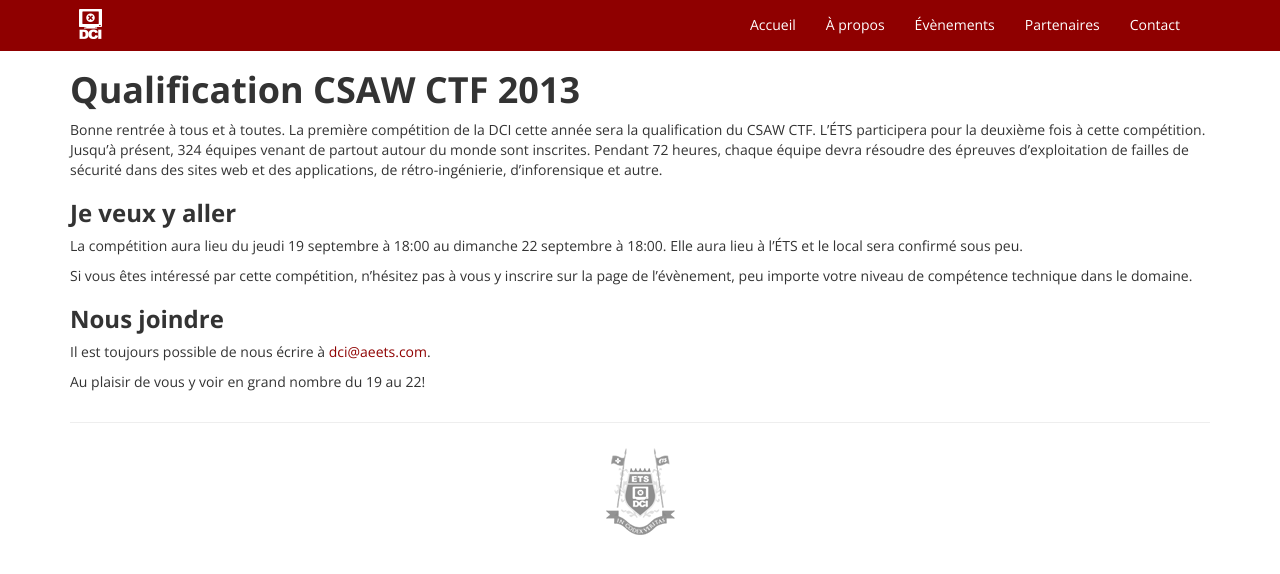
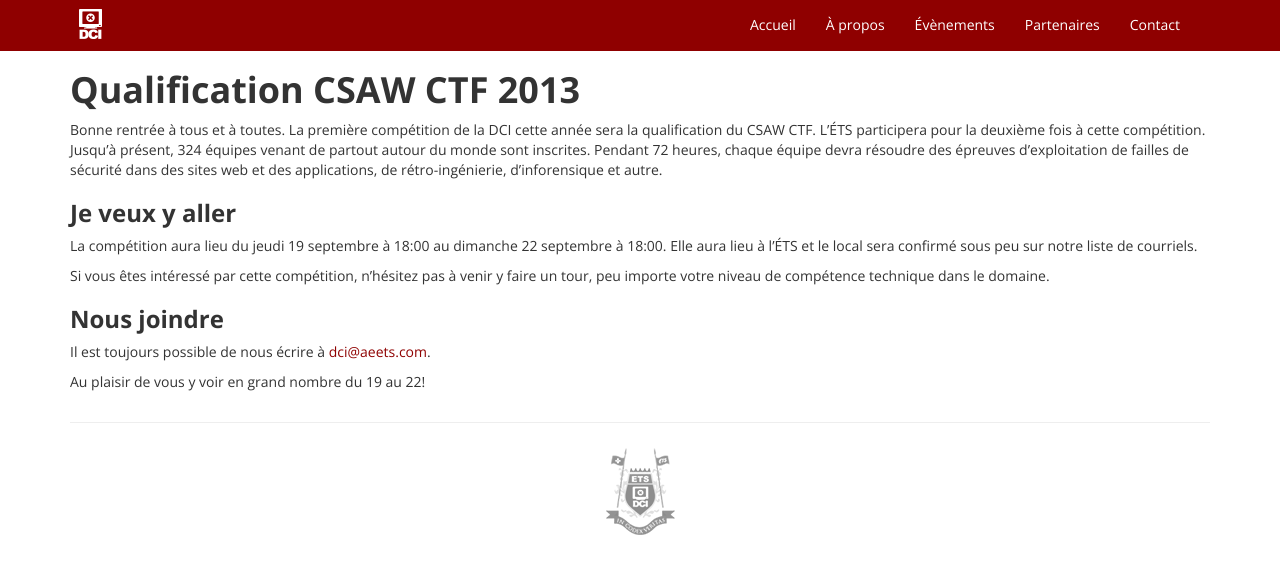
Before and after one commit to dciets/dciets.github.io, a Jekyll site: the page built from _posts/2013-08-19-qualification-csaw-ctf-2013.markdown, in a window 1280 px wide. Shown: the top 574 px of the page. Built offline with Jekyll 4.4.1, drawn with Linux system fonts in a browser that asks for light colours; Markdown is read by kramdown in place of the engine named in the settings.

Commit message:
Calendrier plus large et changement du texte pour le CSAW CTF 2013.

```diff
--- a/_posts/2013-08-19-qualification-csaw-ctf-2013.markdown
+++ b/_posts/2013-08-19-qualification-csaw-ctf-2013.markdown
@@ -8,9 +8,9 @@
 
 ###Je veux y aller
 
-La compétition aura lieu du jeudi 19 septembre à 18:00 au dimanche 22 septembre à 18:00. Elle aura lieu à l’ÉTS et le local sera confirmé sous peu.
+La compétition aura lieu du jeudi 19 septembre à 18:00 au dimanche 22 septembre à 18:00. Elle aura lieu à l’ÉTS et le local sera confirmé sous peu sur notre liste de courriels.
 
-Si vous êtes intéressé par cette compétition, n’hésitez pas à vous y inscrire sur la page de l’évènement, peu importe votre niveau de compétence technique dans le domaine.
+Si vous êtes intéressé par cette compétition, n’hésitez pas à venir y faire un tour, peu importe votre niveau de compétence technique dans le domaine.
 
 ###Nous joindre
 
--- a/calendrier.html
+++ b/calendrier.html
@@ -6,5 +6,5 @@
 
     <h1>Calendrier</h1>
 
-    <iframe src="https://www.google.com/calendar/embed?title=dfg&amp;showTitle=0&amp;height=600&amp;wkst=1&amp;hl=fr&amp;bgcolor=%23F0F0FF&amp;src=glpni2hnprd6udttp2ddn62qrc%40group.calendar.google.com&amp;color=%23B1440E&amp;ctz=America%2FMontreal" style=" border-width:0 " width="600" height="600" frameborder="0" scrolling="no"></iframe>
+    <iframe src="https://www.google.com/calendar/embed?title=dfg&amp;showTitle=0&amp;height=600&amp;wkst=1&amp;hl=fr&amp;bgcolor=%23F0F0FF&amp;src=glpni2hnprd6udttp2ddn62qrc%40group.calendar.google.com&amp;color=%23B1440E&amp;ctz=America%2FMontreal" style=" border-width:0 " width="100%" height="600" frameborder="0" scrolling="no"></iframe>
 </div>
```
